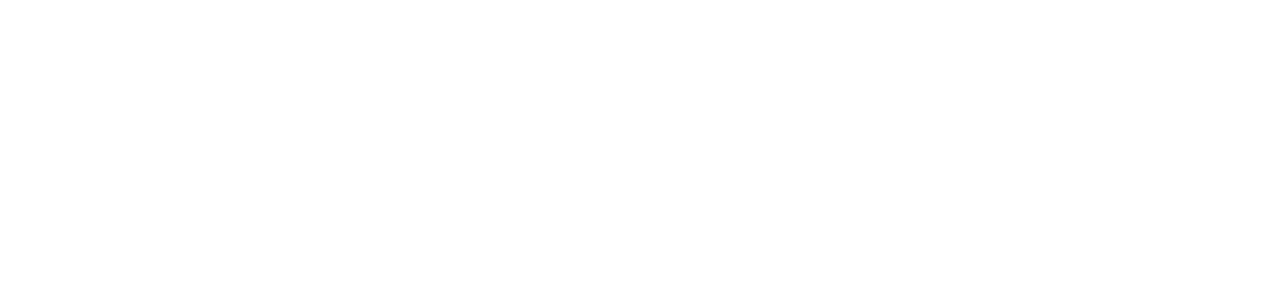
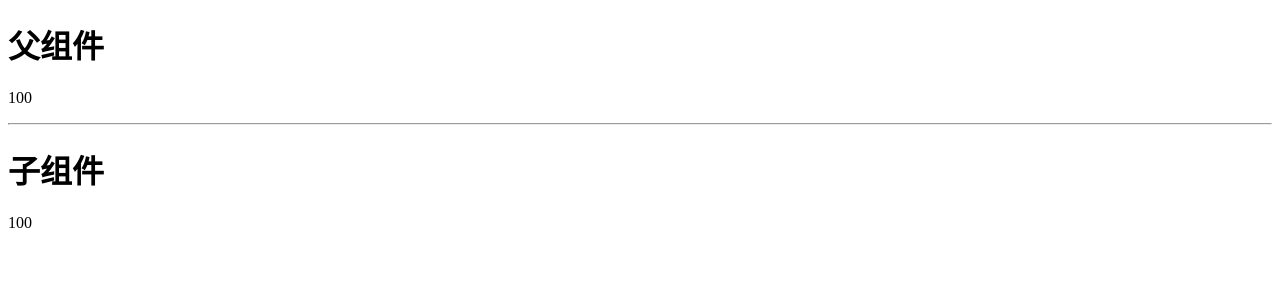
Before and after one commit to kinwgze/vue-study, a Vue app: page / in a window 1280 px wide. Shown: the top 300 px of the page. Built offline with nearby package versions, Linux system fonts and the light colour scheme.

Commit message:
2022.11.15 【1】

```diff
--- a/src/App.vue
+++ b/src/App.vue
@@ -1,9 +1,23 @@
 <template>
   <div class="container">
+    <h1>父组件</h1>
+    <p>{{money}}</p>
+    <hr>
+    <Son :money = "money"/>
   </div>
 </template>
 <script>
+import Son from "./Son.vue";
+import {ref} from "vue";
 export default {
   name: 'App',
+  components: {
+    Son
+  },
+  // 父组件的数据传递为子组件
+  setup() {
+    const money = ref(100)
+    return {money}
+  }
 }
 </script>
--- /dev/null
+++ b/src/Son.vue
@@ -0,0 +1,23 @@
+<template>
+  <div class="container">
+    <h1>子组件</h1>
+    <p>{{money}}</p>
+  </div>
+</template>
+<script>
+import { onMounted } from 'vue'
+export default {
+  name: 'Son',
+  // 子组件接收父组件数据使用props即可
+  props: {
+    money: {
+      type: Number,
+      default: 0
+    }
+  },
+  setup (props) {
+    // 获取父组件数据money
+    console.log(props.money)
+  }
+}
+</script>
```
Also changed, not shown: src/11-ref属性.vue (added, +48 -0 lines).
